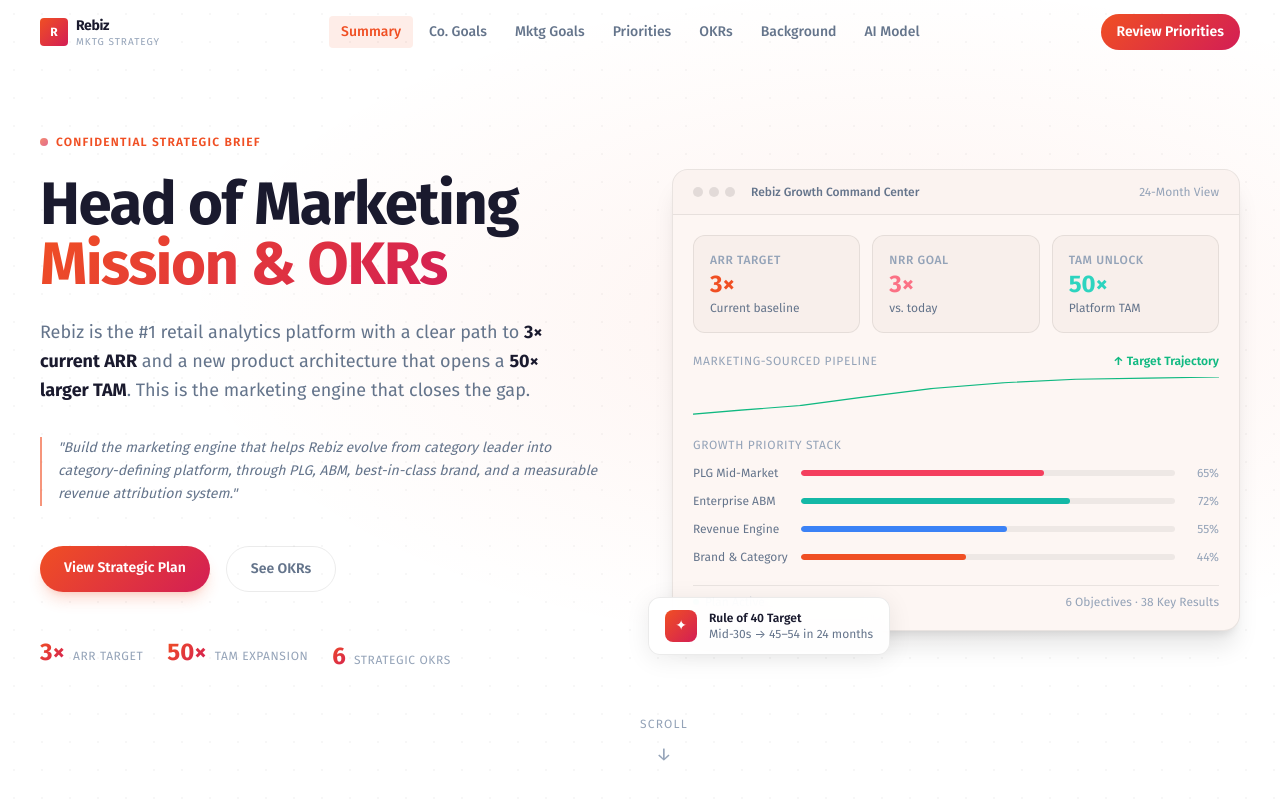
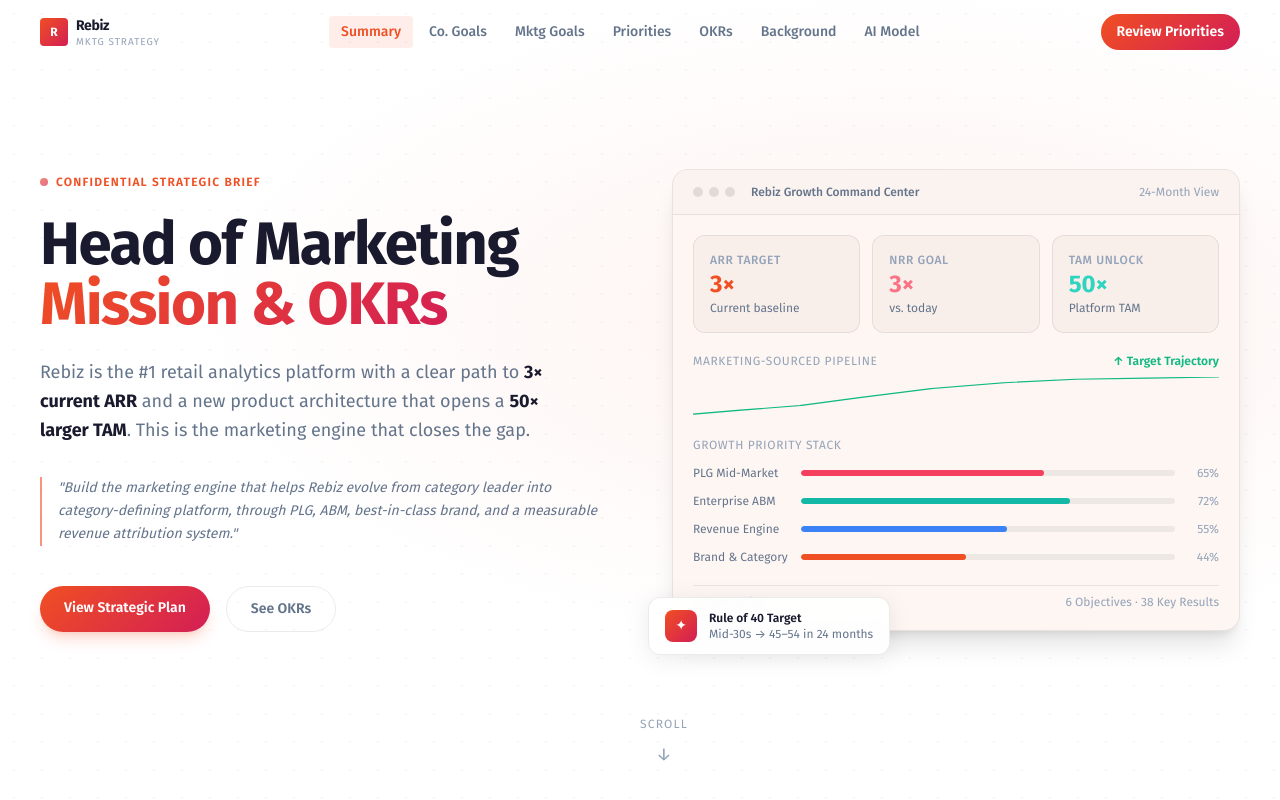
Before and after one commit to benjamsb/rebiz-marketing, a React (Vite) app: page / in a window 1280 px wide. Shown: the top 800 px of the page. Built offline with nearby package versions, Linux system fonts and the light colour scheme.

Commit message:
Remove key highlights row from hero section

```diff
--- a/src/components/Hero.jsx
+++ b/src/components/Hero.jsx
@@ -190,24 +190,6 @@
             </a>
           </motion.div>
 
-          {/* Key highlights row */}
-          <motion.div
-            className="mt-12 flex flex-wrap gap-6"
-            initial={{ opacity: 0 }}
-            animate={{ opacity: 1 }}
-            transition={{ delay: 0.8, duration: 0.6 }}
-          >
-            {[
-              { val: '3×', label: 'ARR Target' },
-              { val: '50×', label: 'TAM Expansion' },
-              { val: '6', label: 'Strategic OKRs' },
-            ].map(item => (
-              <div key={item.label} className="flex items-baseline gap-2">
-                <MultX className="brand-gradient-text text-2xl font-bold">{item.val}</MultX>
-                <span className="text-rz-subtle text-xs uppercase tracking-wider">{item.label}</span>
-              </div>
-            ))}
-          </motion.div>
         </div>
 
         {/* ── Right column: dashboard panel ── */}
```
